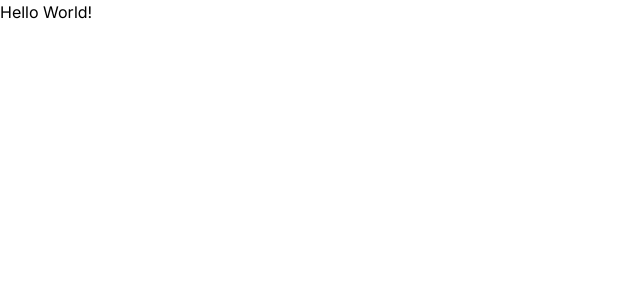
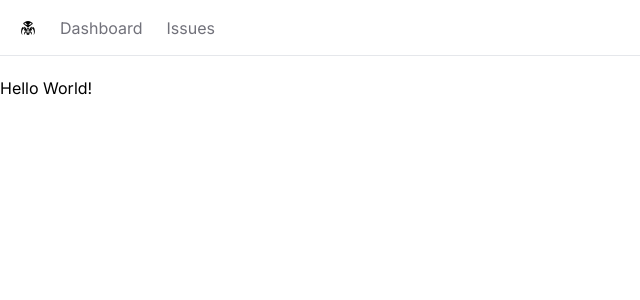
Before and after one commit to EngAhmedMahjoub/bughive, a Next.js app: page / in a window 1280 px wide. Shown: the top 300 px of the page, without its empty margins (0-640 px from the left). Built offline with nearby package versions, Linux system fonts and the light colour scheme.

Commit message:
build nav bar

```diff
--- /dev/null
+++ b/app/NavBar.tsx
@@ -0,0 +1,31 @@
+import Link from "next/link";
+import React from "react";
+import { GiAlienBug } from "react-icons/gi";
+
+const NavBar = () => {
+  const links = [
+    { label: "Dashboard", href: "/" },
+    { label: "Issues", href: "/issues" },
+  ];
+
+  return (
+    <nav className="flex space-x-6 border-b mb-5 px-5 h-14 items-center">
+      <Link href="/">
+        <GiAlienBug />
+      </Link>
+      <ul className="flex space-x-6">
+        {links.map((link) => (
+          <Link
+            key={link.href}
+            className="text-zinc-500 hover:text-zinc-800 transition-colors"
+            href={link.href}
+          >
+            {link.label}
+          </Link>
+        ))}
+      </ul>
+    </nav>
+  );
+};
+
+export default NavBar;
--- a/app/layout.tsx
+++ b/app/layout.tsx
@@ -1,6 +1,7 @@
 import './globals.css'
 import type { Metadata } from 'next'
 import { Inter } from 'next/font/google'
+import NavBar from "./NavBar";
 
 const inter = Inter({ subsets: ['latin'] })
 
@@ -16,7 +17,10 @@
 }) {
   return (
     <html lang="en">
-      <body className={inter.className}>{children}</body>
+      <body className={inter.className}>
+        <NavBar />
+        <main>{children}</main>
+      </body>
     </html>
-  )
+  );
 }
--- a/package.json
+++ b/package.json
@@ -17,6 +17,7 @@
     "next": "15.5.12",
     "react": "19.2.4",
     "react-dom": "19.2.4",
+    "react-icons": "^4.11.0",
     "typescript": "5.9.3"
   },
   "devDependencies": {
```
Also changed, not shown: 1 other file (tests, documents, lock files or other folders).
